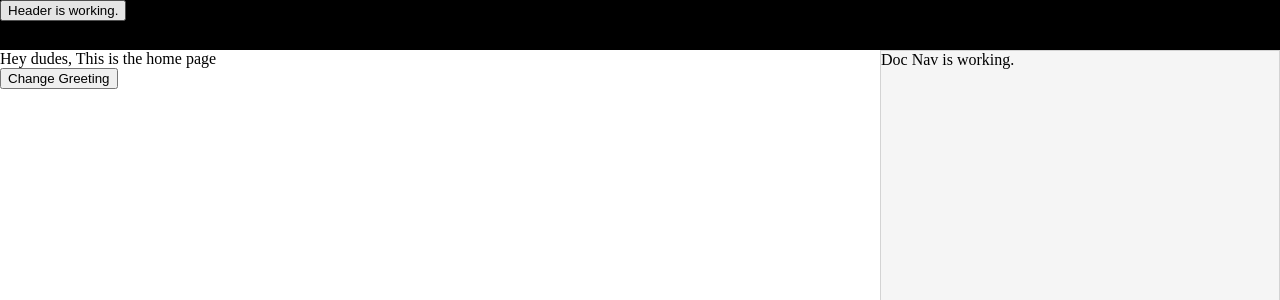
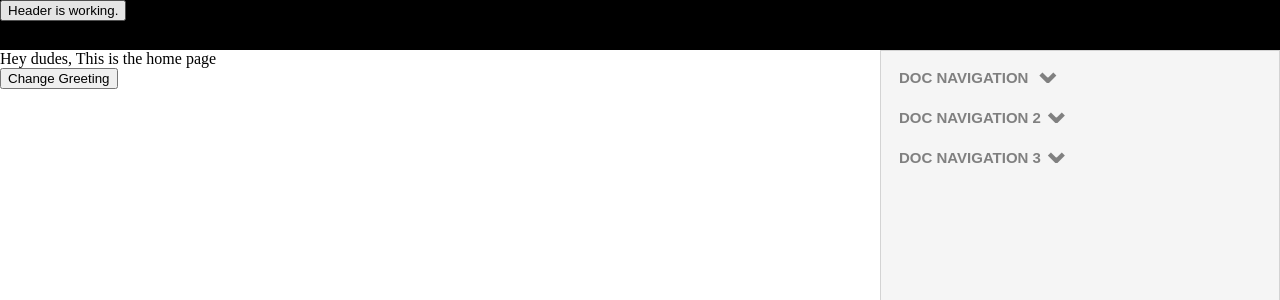
Before and after one commit to JayCogen44/Otis, a React app: page / in a window 1280 px wide. Shown: the top 300 px of the page. Built offline with nearby package versions, Linux system fonts and the light colour scheme; no server answers.

Commit message:
Nav animation

```diff
--- a/client/components/DocNav.js
+++ b/client/components/DocNav.js
@@ -3,9 +3,49 @@ import React, { Component } from 'react';
 
 class DocNav extends Component {
 
+
     render(){
+
+        // ALLOWS ANIMATION OF DROPDOWN NAVIGATION
+        let coll = document.getElementsByClassName("collapsible");
+        let i;
+
+        for (i = 0; i < coll.length; i++) {
+          coll[i].addEventListener("click", function() {
+            this.classList.toggle("active");
+            var content = this.nextElementSibling;
+            if (content.style.maxHeight){
+              content.style.maxHeight = null;
+            } else {
+              content.style.maxHeight = content.scrollHeight + "px";
+            }
+          });
+        }
+
         return(
-            <div className='DocNav'>Doc Nav is working.</div>
+            <div className='DocNav'>
+            <span className='collapsible'>DOC NAVIGATION </span>
+                <div className="content">
+                    <p>Item 1</p>
+                    <p>Item 2</p>
+                    <p>Item 3</p>
+                </div>
+
+            <span className='collapsible'>DOC NAVIGATION 2</span>
+                <div className="content">
+                    <p>Item 1</p>
+                    <p>Item 2</p>
+                    <p>Item 3</p>
+                </div>
+
+            <span className='collapsible'>DOC NAVIGATION 3</span>
+                <div className="content">
+                    <p>Item 1</p>
+                    <p>Item 2</p>
+                    <p>Item 3</p>
+                </div>
+
+            </div>
         )
     }
 }
--- a/client/css/App.css
+++ b/client/css/App.css
@@ -34,6 +34,7 @@ body {
     grid-area: c;
 }
 
+/* DOC NAV STYLING */
 .DocNav {
     grid-area: b;
     border-style: solid;
@@ -41,3 +42,48 @@ body {
     border-color: lightgray;
     background-color: whitesmoke;
 }
+
+.collapsible {
+    font-size: 15px;
+    font-family: Arial, Helvetica, sans-serif;
+    font-weight: bold;
+    background-color: whitesmoke;
+    color: grey;
+    cursor: pointer;
+    padding: 18px;
+    width: 100%;
+    border: none;
+    text-align: left;
+    outline: none;
+    display: fixed;
+  }
+
+  /* Add a background color to the button if it is clicked on (add the .active class with JS), and when you move the mouse over it (hover) */
+  .active, .collapsible:hover {
+    color: black;
+  }
+
+  /* Style the collapsible content. Note: hidden by default */
+  .content {
+    font-family: Arial, Helvetica, sans-serif;
+    padding: 0 18px;
+    background-color: whitesmoke;
+    max-height: 0;
+    overflow: hidden;
+    transition: max-height 0.1s ease-out;
+  }
+
+  /* ADDS ARROWS NEXT TO COLLAPSIBLE TEXT */
+  .collapsible:after {
+    content: '\2304' ; /* Unicode character for downward facing arrow */
+    font-size: 35px;
+    color: grey;
+    /* float: right; */
+    /* margin-left: 5px; */
+  }
+
+  .active:after {
+    content: "\2303"; /* Unicode character for upward facing arrow */
+    font-size: 18px;
+    color: grey;
+  }
```
